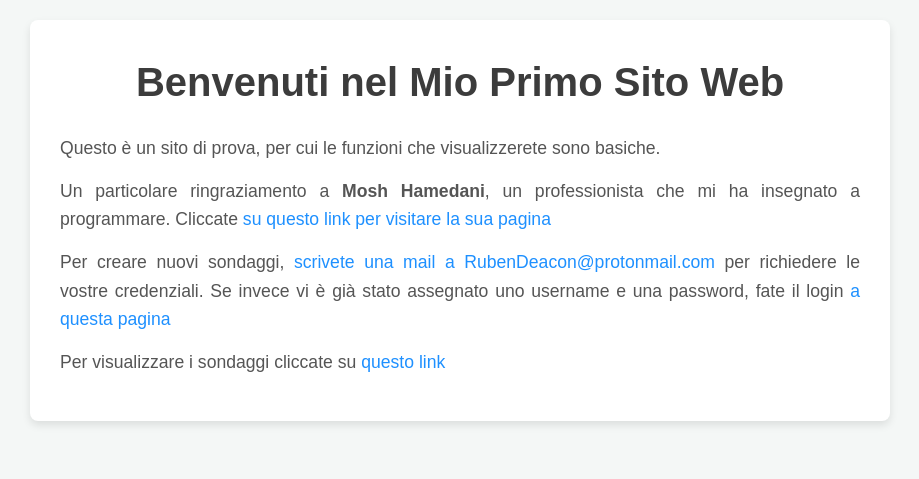
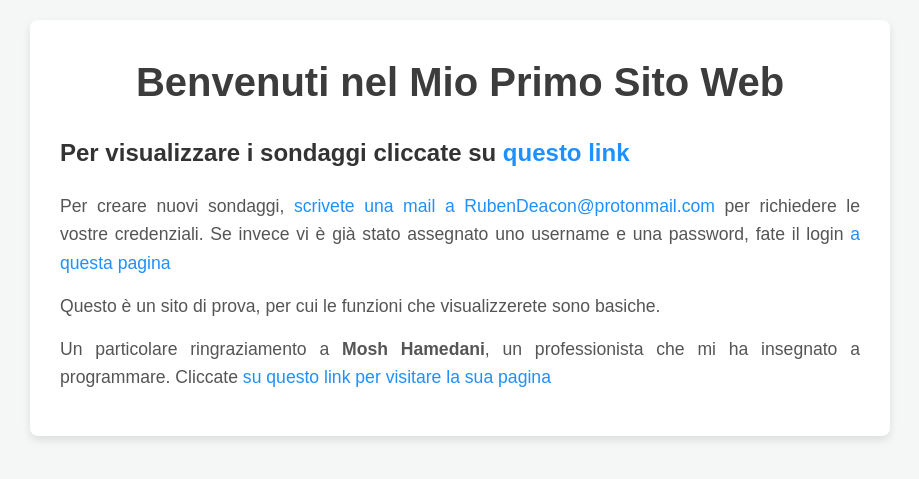
Before and after one commit to ruben-108/Sondaggi, a Django app: page / in a window 1280 px wide. Shown: the top 479 px of the page, without its empty margins (180-1099 px from the left). Run offline with Django 5.2, Linux system fonts and the light colour scheme.

Commit message:
Updated HomePage

```diff
--- a/primo_sito_web/settings.py
+++ b/primo_sito_web/settings.py
@@ -26,7 +26,7 @@ SECRET_KEY = 'django-insecure-7&@=v(86p9&v9f=#qf$js5o(22^(q7)$m6ea0yuvo)k@3k^pz0
 # SECURITY WARNING: don't run with debug turned on in production!
 DEBUG = True
 
-ALLOWED_HOSTS = ['sondaggi.onrender.com']
+ALLOWED_HOSTS = ['sondaggi.onrender.com', '127.0.0.1']
 
 
 # Application definition
--- a/primo_sito_web/static/primo_sito_web/home.css
+++ b/primo_sito_web/static/primo_sito_web/home.css
@@ -21,6 +21,12 @@ h1 {
   margin-bottom: 20px;
   text-align: center;
   animation: fadeIn 2s ease-out;
+}
+
+h2 {
+  font-size: 1.4em;
+  color: #555;
+  font-weight: normal;
 }
 
 p {
--- a/primo_sito_web/templates/primo_sito_web/home.html
+++ b/primo_sito_web/templates/primo_sito_web/home.html
@@ -10,17 +10,10 @@
   <body>
     <div class="content-box">
       <h1>Benvenuti nel Mio Primo Sito Web</h1>
-      <p>
-        Questo è un sito di prova, per cui le funzioni che visualizzerete sono
-        basiche.
-      </p>
-      <p>
-        Un particolare ringraziamento a <strong>Mosh Hamedani</strong>, un
-        professionista che mi ha insegnato a programmare. Cliccate
-        <a href="https://www.codewithmosh.com" target="_blank">
-          su questo link per visitare la sua pagina
-        </a>
-      </p>
+      <h2>
+        Per visualizzare i sondaggi cliccate su
+        <a href="{% url 'sondaggi:index' %}">questo link</a>
+      </h2>
       <p>
         Per creare nuovi sondaggi,
         <a
@@ -32,8 +25,15 @@
         <a href="/admin/">a questa pagina</a>
       </p>
       <p>
-        Per visualizzare i sondaggi cliccate su
-        <a href="{% url 'sondaggi:index' %}">questo link</a>
+        Questo è un sito di prova, per cui le funzioni che visualizzerete sono
+        basiche.
+      </p>
+      <p>
+        Un particolare ringraziamento a <strong>Mosh Hamedani</strong>, un
+        professionista che mi ha insegnato a programmare. Cliccate
+        <a href="https://www.codewithmosh.com" target="_blank">
+          su questo link per visitare la sua pagina
+        </a>
       </p>
     </div>
 
```
